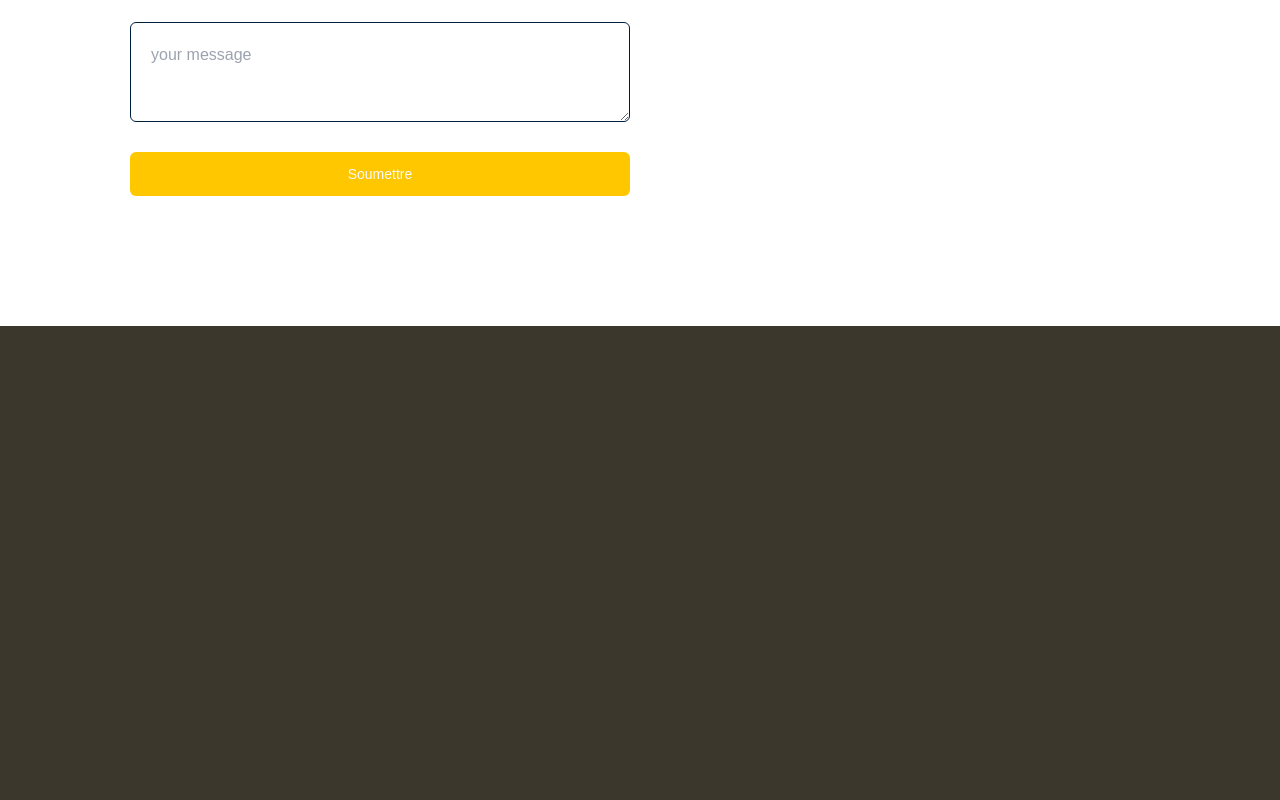
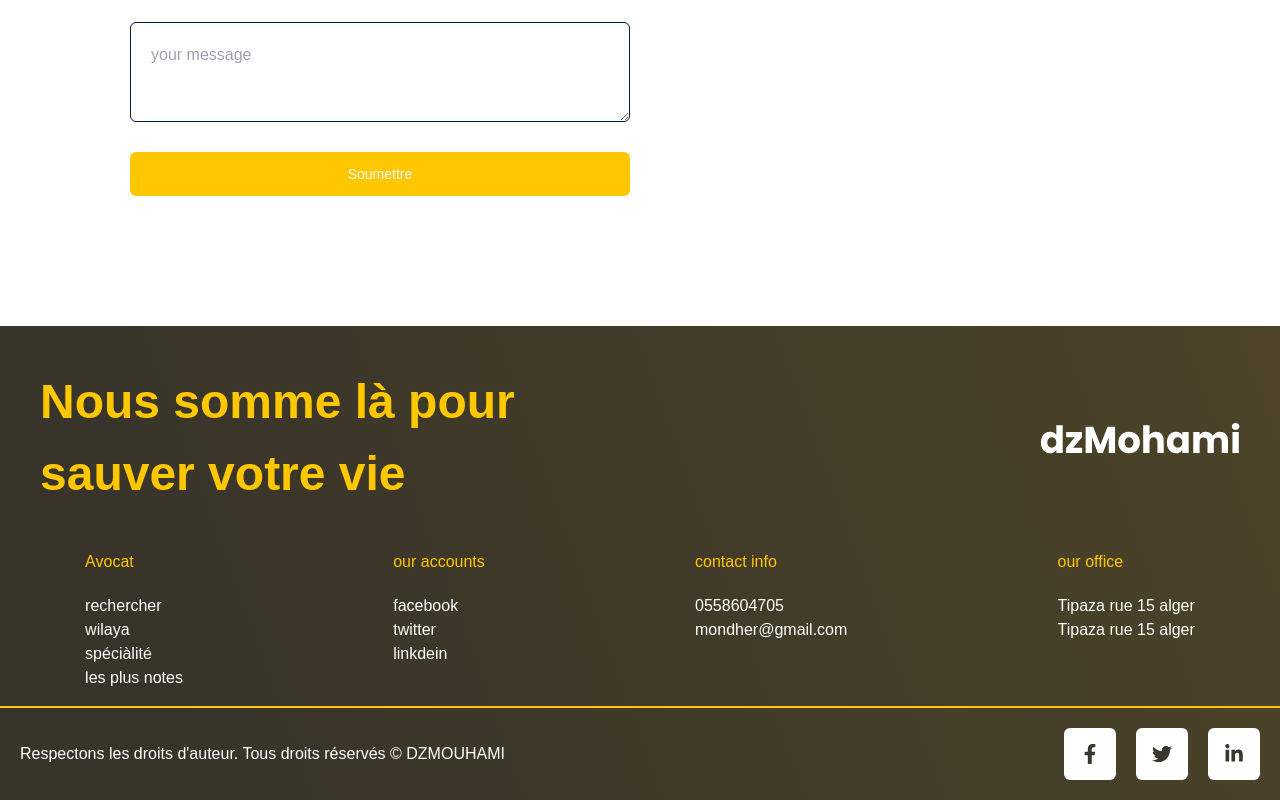
Before and after one commit to mondher0/dz-mouhami, a Next.js app: page / in a window 1280 px wide. Shown: the part 5025-5825 px from the top of the page. Before the commit the page ends 5351 px from the top, so only its background shows below. Built offline with nearby package versions, Linux system fonts and the light colour scheme.

Commit message:
adding footer and finishin landing page

```diff
--- a/src/app/ContainerProvider.jsx
+++ b/src/app/ContainerProvider.jsx
@@ -1,3 +1,4 @@
+import Footer from "@/components/shared/Footer";
 import NavBar from "@/components/shared/NavBar";
 import React from "react";
 
@@ -6,6 +7,7 @@ const ContainerProvider = ({ children }) => {
     <>
       <NavBar />
       {children}
+      <Footer />
     </>
   );
 };
--- a/src/app/globals.css
+++ b/src/app/globals.css
@@ -16,12 +16,21 @@
     --background-end-rgb: 0, 0, 0;
   }
 }
+* {
+  box-sizing: border-box;
+  padding: 0;
+  margin: 0;
+}
+html {
+  scroll-behavior: smooth;
+}
 body {
   background-color: #3b372c;
   font-family: "Poppins", sans-serif;
-  box-sizing: border-box;
   margin: 0;
   padding: 0;
+  overflow-x: hidden;
+  max-width: 100vw;
 }
 .container {
   max-width: 1400px;
@@ -38,3 +47,10 @@ body {
     /* filter: blur(28.5px); */
   }
 }
+footer {
+  background: linear-gradient(
+    250deg,
+    rgba(255, 199, 0, 0.1) -12.96%,
+    rgba(33, 23, 21, 0.1) 86.37%
+  );
+}
--- /dev/null
+++ b/src/components/shared/Footer.jsx
@@ -0,0 +1,111 @@
+import Image from "next/image";
+import Link from "next/link";
+import React from "react";
+import { FaFacebookF } from "react-icons/fa";
+import { FaTwitter } from "react-icons/fa";
+import { FaLinkedinIn } from "react-icons/fa";
+
+const Footer = () => {
+  const avocatLinks = ["rechercher", "wilaya", "spéciàlité", "les plus notes"];
+  const ourAccounts = [
+    {
+      account: "facebook",
+      href: "/",
+    },
+    {
+      account: "twitter",
+      href: "/",
+    },
+    {
+      account: "linkdein",
+      href: "/",
+    },
+  ];
+  const ourOffice = ["Tipaza rue 15 alger", "Tipaza rue 15 alger"];
+  const contactInfo = ["0558604705", "mondher@gmail.com"];
+  return (
+    <footer>
+      <div className="flex items-center justify-between p-[40px]">
+        <h1 className="text-[#FFC700] text-[48px] font-bold">
+          Nous somme là pour
+          <br /> sauver votre vie
+        </h1>
+        <Image src={"/assets/logo.svg"} alt="logo" width={200} height={200} />
+      </div>
+      <div className="flex items-start justify-around gap-[40px]">
+        <div className="flex flex-col items-start justify-center gap-5">
+          <p className="text-[#FFC700]">Avocat</p>
+          <ul className="list-none flex flex-col items-start justify-centerF">
+            {avocatLinks.map((avocat, index) => {
+              return (
+                <li key={index} className="text-[#FFF]">
+                  {avocat}
+                </li>
+              );
+            })}
+          </ul>
+        </div>
+        <div className="flex flex-col items-start justify-center gap-5">
+          <p className="text-[#FFC700]">our accounts</p>
+          <ul className="list-none flex flex-col items-start justify-centerF">
+            {ourAccounts.map((account, index) => {
+              return (
+                <li key={index} className="text-[#FFF]">
+                  <Link href={account.href}>{account.account}</Link>
+                </li>
+              );
+            })}
+          </ul>
+        </div>
+        <div className="flex flex-col items-start justify-center gap-5">
+          <p className="text-[#FFC700]">contact info</p>
+          <ul className="list-none flex flex-col items-start justify-centerF">
+            {contactInfo.map((contact, index) => {
+              return (
+                <li key={index} className="text-[#FFF]">
+                  {contact}
+                </li>
+              );
+            })}
+          </ul>
+        </div>
+        <div className="flex flex-col items-start justify-center gap-5">
+          <p className="text-[#FFC700]">our office</p>
+          <ul className="list-none flex flex-col items-start justify-centerF">
+            {ourOffice.map((office, index) => {
+              return (
+                <li key={index} className="text-[#FFF]">
+                  {office}
+                </li>
+              );
+            })}
+          </ul>
+        </div>
+      </div>
+      <div className="mt-4 border-t-solid border-t-[#FFC700] border-t-[2px] flex items-center justify-between">
+        <p className="p-[20px] text-white">
+          Respectons les droits d'auteur. Tous droits réservés © DZMOUHAMI
+        </p>
+        <div className="flex items-center gap-5 p-[20px]">
+          <div className="bg-[#fff] p-4 rounded-md">
+            <Link href="/">
+              <FaFacebookF color="#3b372c" size={20} />
+            </Link>
+          </div>
+          <div className="bg-[#fff] p-4 rounded-md">
+            <Link href="/">
+              <FaTwitter color="#3b372c" size={20} />
+            </Link>
+          </div>
+          <div className="bg-[#fff] p-4 rounded-md">
+            <Link href="/">
+              <FaLinkedinIn color="#3b372c" size={20} />
+            </Link>
+          </div>
+        </div>
+      </div>
+    </footer>
+  );
+};
+
+export default Footer;
```
